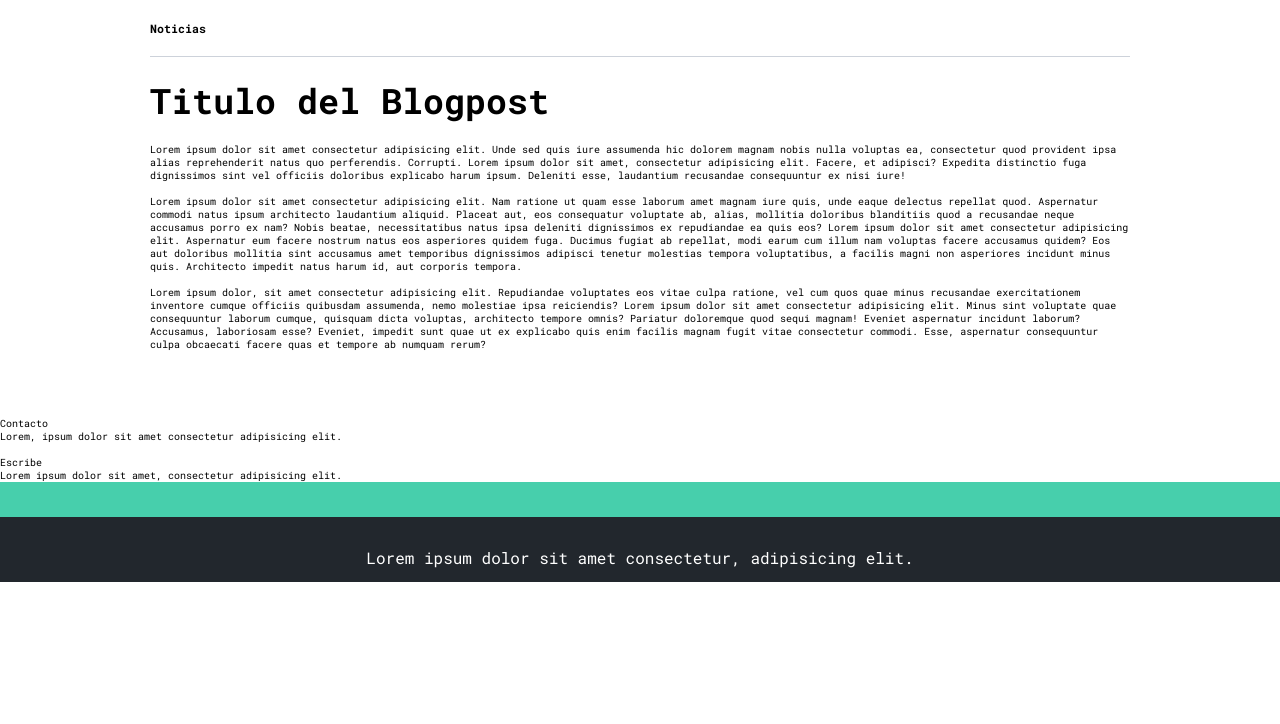
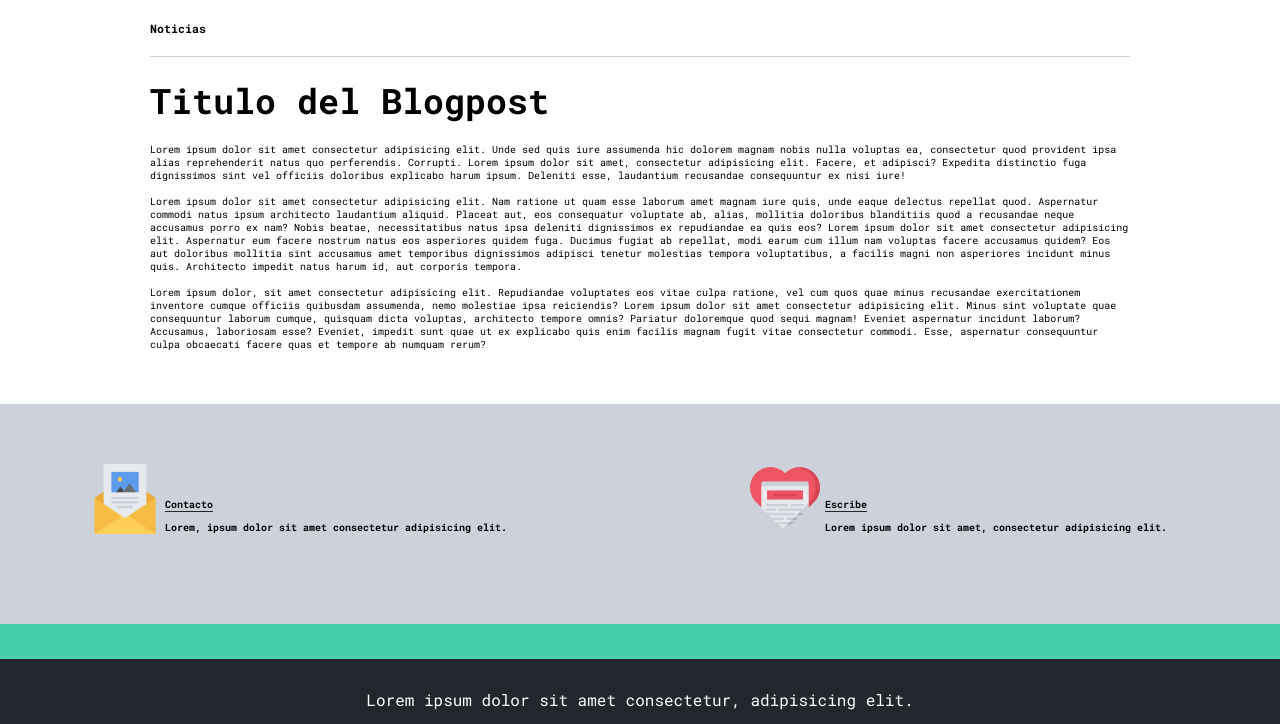
Before and after one commit to AzulPetrocelli/Maquetacion-en-CSS, a plain HTML site: page blog.html in a window 1280 px wide. Shown: the part 822-1546 px from the top of the page. Before the commit the page ends 1404 px from the top, so only its background shows below. Drawn offline with Linux system fonts and the light colour scheme.

Commit message:
Sección de contacto

```diff
--- a/blog.html
+++ b/blog.html
@@ -55,17 +55,17 @@
 
     <section class="contact-main-container">
       <div class="contact-left">
-        <img src="" alt="">
+        <img src="assets/img/newsletter.png" alt="sobre con una carta">
         <div>
-          <a href="#">Contacto</a>
+          <a href="">Contacto</a>
           <p>Lorem, ipsum dolor sit amet consectetur adipisicing elit.</p>
         </div>
       </div>
 
       <div class="contact-right">
-        <img src="" alt="">
+        <img src="assets/img/like.png" alt="corazon con una carta">
         <div>
-          <a href="#">Escribe</a>
+          <a href="">Escribe</a>
           <p>Lorem ipsum dolor sit amet, consectetur adipisicing elit.</p>
         </div>
       </div>
--- a/css/main.css
+++ b/css/main.css
@@ -225,3 +225,48 @@ footer p {
   font-size: 3.5rem;
   margin: 2rem 0;
 }
+
+.contact-main-container {
+  width: 100%;
+  padding: 6rem;
+  background-color: #CDD2DA;
+  display: grid;
+  grid-template-columns: 3rem 2fr 1fr 2fr 3rem;
+  grid-template-rows: 10rem;
+}
+
+.contact-main-container .contact-left {
+  grid-area: 1/2/2/3;
+  place-self: start;
+  display: flex;
+}
+
+.contact-main-container .contact-right {
+  grid-area: 1/4/2/5;
+  place-self: start;
+  display: flex;
+}
+
+.contact-right img,
+.contact-left img {
+  width: 7rem;
+}
+
+.contact-right div,
+.contact-left div{
+  margin-left: 0.5rem;
+  align-self: end;
+  font-family: 'Roboto Mono', monospace
+}
+
+.contact-right a,
+.contact-left a{
+  border-bottom: 1px solid #22272D;
+  font-weight: bold;
+}
+
+.contact-right p,
+.contact-left p{
+  margin-top: 1rem;
+  font-weight: bold;
+}
```
Also changed, not shown: assets/img/like.png (added), assets/img/newsletter.png (added).
